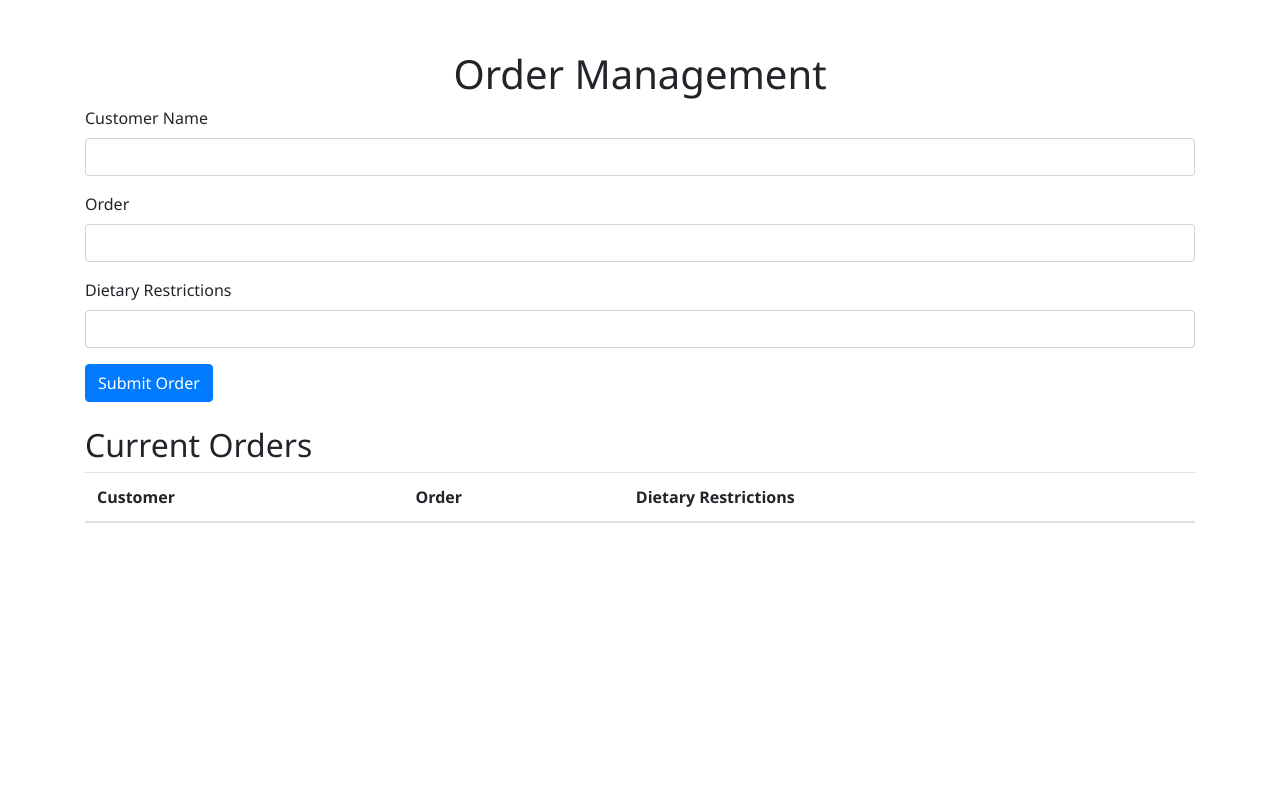
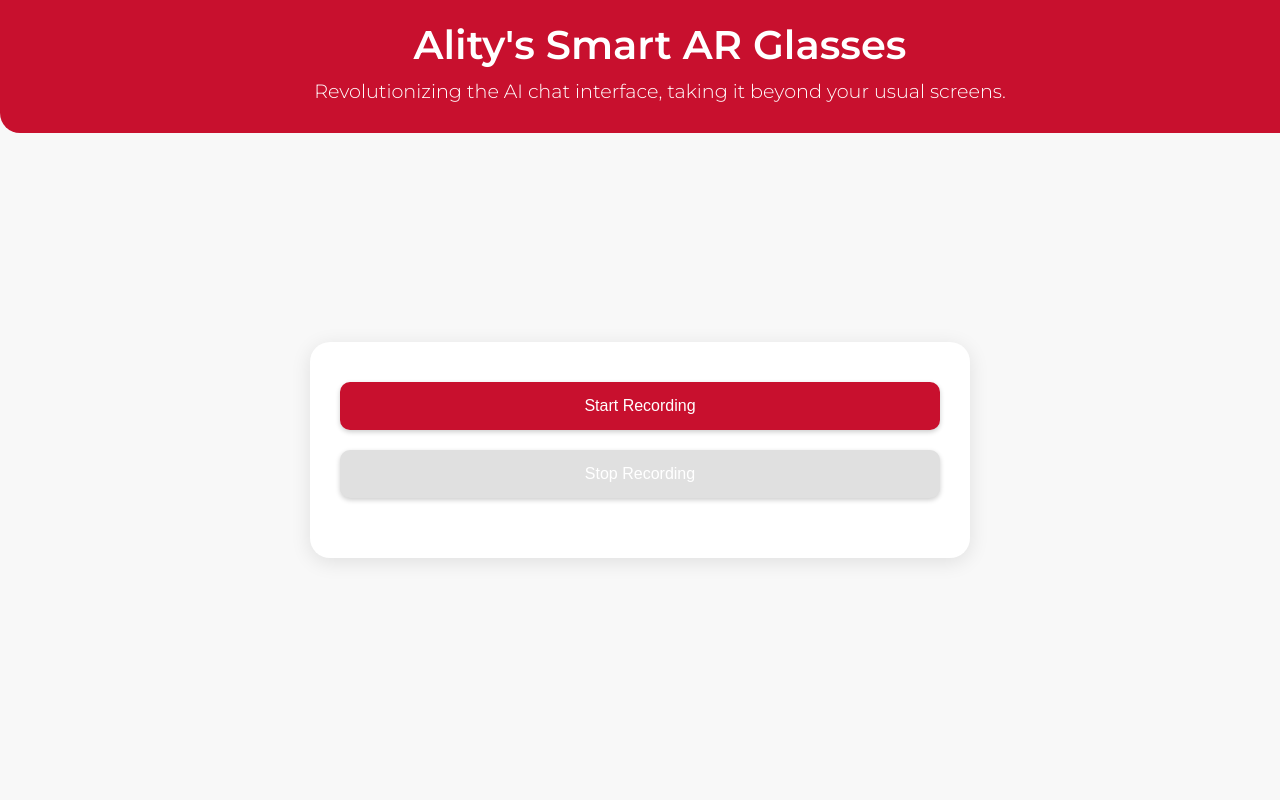
Before and after one commit to srilaasya/Horizon_SF, a Flask app: page / in a window 1280 px wide. Run offline with Flask 3, Linux system fonts and the light colour scheme; lists and menus that the app fills with data are empty; some libraries are stand-ins or nearby versions.

Commit message:
enhanced UI

```diff
--- a/app.py
+++ b/app.py
@@ -1,29 +1,83 @@
-from flask import Flask, render_template, request, redirect, url_for
+from flask import Flask, render_template, request, jsonify
+from frameutils import Bluetooth
+import speech_recognition as sr
+from openai import OpenAI
+import os
+from dotenv import load_dotenv
+import threading
+
+# Load environment variables
+load_dotenv()
 
 app = Flask(__name__)
 
-# Simulated database
-orders = []
+# Initialize Bluetooth, OpenAI client, and speech recognizer
+bluetooth = Bluetooth()
+openai_client = OpenAI(api_key=os.getenv("OPENAI_API_KEY"))
+recognizer = sr.Recognizer()
 
-@app.route('/', methods=['GET', 'POST'])
+# Global variable to control recording
+is_recording = False
+
+@app.route('/')
 def home():
-    if request.method == 'POST':
-        # Get data from the form
-        customer = request.form.get('customer')
-        order = request.form.get('order')
-        dietary_restrictions = request.form.get('dietary_restrictions')
+    return render_template('index.html')
 
-        # Add the order to the simulated database
-        orders.append({
-            'customer': customer,
-            'order': order,
-            'dietary_restrictions': dietary_restrictions
-        })
+@app.route('/start_recording', methods=['POST'])
+def start_recording():
+    global is_recording
+    is_recording = True
+    threading.Thread(target=record_and_process_audio).start()
+    return jsonify({"status": "success", "message": "Started recording"})
 
-        # Redirect to the home page to display the updated orders
-        return redirect(url_for('home'))
+@app.route('/stop_recording', methods=['POST'])
+def stop_recording():
+    global is_recording
+    is_recording = False
+    return jsonify({"status": "success", "message": "Stopped recording"})
 
-    return render_template('index.html', orders=orders)
+def record_and_process_audio():
+    global is_recording
+    with sr.Microphone() as source:
+        while is_recording:
+            print("Listening...")
+            audio = recognizer.listen(source, phrase_time_limit=5)
+            try:
+                text = recognizer.recognize_google(audio)
+                print(f"Recognized: {text}")
+                gpt_response = get_gpt_response(text)
+                display_on_frame(gpt_response)
+            except sr.UnknownValueError:
+                print("Could not understand audio")
+            except sr.RequestError as e:
+                print(f"Could not request results; {e}")
+
+def get_gpt_response(text):
+    response = openai_client.chat.completions.create(
+        model="gpt-4",
+        messages=[
+            {"role": "system", "content": "You are a waitress at the Mimosa restaurant. You have won the best waitress award twice and you are the most helpful assistant. Respond to the query respectfully, and answer the questions asked in a very amicable way. You're here to help and serve your customers. Limit your answers to just a sentence"},
+            {"role": "user", "content": text}
+        ]
+    )
+    print(response.choices[0].message.content)
+    return response.choices[0].message.content
+
+'''your smart AR glasses must be connected to the bluetooth of the device
+you're running this code on, it will raise errors if the glasses aren't connected.
+Although, you can view the audio responses on your terminal/console'''
+
+def display_on_frame(text):
+    if not bluetooth.is_connected():
+        bluetooth.connect()
+
+    bluetooth.send_lua(f"frame.display.set_brightness(15)")
+    bluetooth.send_lua("frame.display.clear()")
+
+    lua_command = f"frame.display.text('{text}', 282, 182, {{color='WHITE', align='center', valign='center'}})"
+    bluetooth.send_lua(lua_command)
+
+    bluetooth.send_lua("frame.display.show()")
 
 if __name__ == '__main__':
     app.run(debug=True)
--- a/templates/index.html
+++ b/templates/index.html
@@ -4,58 +4,140 @@
 <head>
     <meta charset="UTF-8">
     <meta name="viewport" content="width=device-width, initial-scale=1.0">
-    <title>Order Management</title>
-    <link href="https://stackpath.bootstrapcdn.com/bootstrap/4.5.2/css/bootstrap.min.css" rel="stylesheet">
+    <title>Ality's Smart AR Glasses</title>
+    <link rel="stylesheet" href="https://cdnjs.cloudflare.com/ajax/libs/font-awesome/5.15.4/css/all.min.css">
+    <link href="https://fonts.googleapis.com/css2?family=Montserrat:wght@300;400;600&display=swap" rel="stylesheet">
     <style>
         body {
-            font-family: 'Segoe UI', Tahoma, Geneva, Verdana, sans-serif;
+            font-family: 'Montserrat', sans-serif;
+            background-color: #f8f8f8;
+            color: #333;
+            margin: 0;
+            padding: 0;
+            display: flex;
+            flex-direction: column;
+            align-items: center;
+            justify-content: center;
+            height: 100vh;
+            text-align: center;
+        }
+
+        header {
+            background-color: #c8102e;
+            /* Red undertone */
+            color: white;
+            padding: 20px;
+            width: 100%;
+            position: fixed;
+            top: 0;
+            left: 0;
+            z-index: 1000;
+            border-bottom-left-radius: 20px;
+            border-bottom-right-radius: 20px;
+        }
+
+        h1 {
+            margin: 0;
+            font-size: 2.5em;
+            font-weight: 600;
+        }
+
+        h2 {
+            margin: 10px 0;
+            font-size: 1.2em;
+            font-weight: 300;
         }
 
         .container {
-            margin-top: 50px;
+            margin-top: 100px;
+            /* Space for fixed header */
+            padding: 30px;
+            background: white;
+            border-radius: 20px;
+            box-shadow: 0 4px 20px rgba(0, 0, 0, 0.1);
+            width: 90%;
+            max-width: 600px;
+            transition: transform 0.3s;
+        }
+
+        .container:hover {
+            transform: scale(1.02);
+        }
+
+        button {
+            background-color: #c8102e;
+            /* Red undertone */
+            color: white;
+            border: none;
+            border-radius: 10px;
+            padding: 15px 20px;
+            font-size: 1em;
+            cursor: pointer;
+            margin: 10px 0;
+            transition: background-color 0.3s, transform 0.2s;
+            width: 100%;
+            box-shadow: 0 2px 5px rgba(0, 0, 0, 0.2);
+        }
+
+        button:disabled {
+            background-color: #e0e0e0;
+            cursor: not-allowed;
+        }
+
+        button:hover:not(:disabled) {
+            background-color: #a60e24;
+            /* Darker red on hover */
+            transform: translateY(-2px);
+        }
+
+        .status {
+            margin-top: 20px;
+            font-size: 1em;
+            color: #555;
+        }
+
+        footer {
+            margin-top: 20px;
+            font-size: 0.8em;
+            color: #777;
         }
     </style>
 </head>
 
 <body>
+    <header>
+        <h1>Ality's Smart AR Glasses</h1>
+        <h2>Revolutionizing the AI chat interface, taking it beyond your usual screens.</h2>
+    </header>
+
     <div class="container">
-        <h1 class="text-center">Order Management</h1>
-        <form method="POST" class="mb-4">
-            <div class="form-group">
-                <label for="customer">Customer Name</label>
-                <input type="text" class="form-control" id="customer" name="customer" required>
-            </div>
-            <div class="form-group">
-                <label for="order">Order</label>
-                <input type="text" class="form-control" id="order" name="order" required>
-            </div>
-            <div class="form-group">
-                <label for="dietary_restrictions">Dietary Restrictions</label>
-                <input type="text" class="form-control" id="dietary_restrictions" name="dietary_restrictions">
-            </div>
-            <button type="submit" class="btn btn-primary">Submit Order</button>
-        </form>
+        <button id="startRecording">Start Recording</button>
+        <button id="stopRecording" disabled>Stop Recording</button>
+        <div class="status" id="statusDiv"></div>
+    </div>
 
-        <h2>Current Orders</h2>
-        <table class="table table-striped">
-            <thead>
-                <tr>
-                    <th>Customer</th>
-                    <th>Order</th>
-                    <th>Dietary Restrictions</th>
-                </tr>
-            </thead>
-            <tbody id="orders-table-body">
-                {% for order in orders %}
-                <tr>
-                    <td>{{ order.customer }}</td>
-                    <td>{{ order.order }}</td>
-                    <td>{{ order.dietary_restrictions }}</td>
-                </tr>
-                {% endfor %}
-            </tbody>
-        </table>
-    </div>
+    <script src="https://code.jquery.com/jquery-3.6.0.min.js"></script>
+    <script>
+        $(document).ready(function () {
+            $('#startRecording').click(function () {
+                $.post('/start_recording', function (data) {
+                    console.log(data.message);
+                    $('#startRecording').prop('disabled', true);
+                    $('#stopRecording').prop('disabled', false);
+                    $('#statusDiv').text("Recording...").css("color", "#c8102e");
+                });
+            });
+
+            $('#stopRecording').click(function () {
+                $.post('/stop_recording', function (data) {
+                    console.log(data.message);
+                    $('#startRecording').prop('disabled', false);
+                    $('#stopRecording').prop('disabled', true);
+                    $('#statusDiv').text("Recording stopped.").css("color", "#555");
+                });
+            });
+        });
+    </script>
 </body>
 
 </html>
```
Also changed, not shown: static/index.js (+39 -0 lines).
